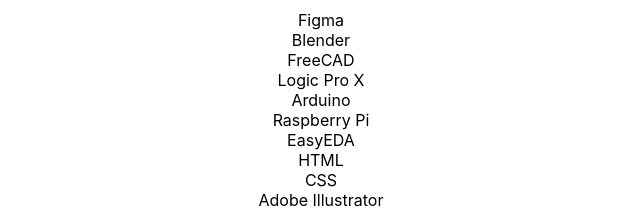
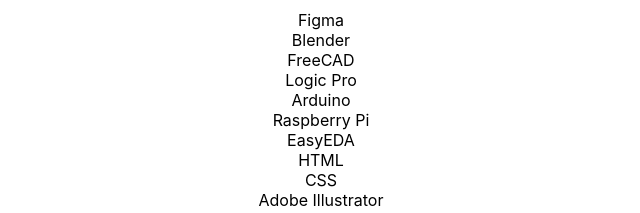
Before and after one commit to jakubkrnac/public, a plain HTML site: page index.html in a window 1280 px wide. Shown: the part 4830-5043 px from the top of the page, 319-959 px from the left. Drawn offline with Linux system fonts and the light colour scheme.

Commit message:
Update skills section

```diff
--- a/index.html
+++ b/index.html
@@ -126,7 +126,7 @@
         <span class='languages' id='l1'>Figma</span>
         <span class='languages' id='l2'>Blender</span>
         <span class='languages' id='l3'>FreeCAD</span>
-        <span class='languages' id='l4'>Logic Pro X</span>
+        <span class='languages' id='l4'>Logic Pro</span>
         <span class='languages' id='l5'>Arduino</span>
         <span class='languages' id='l6'>Raspberry Pi</span>
         <span class='languages' id='l7'>EasyEDA</span>
```
